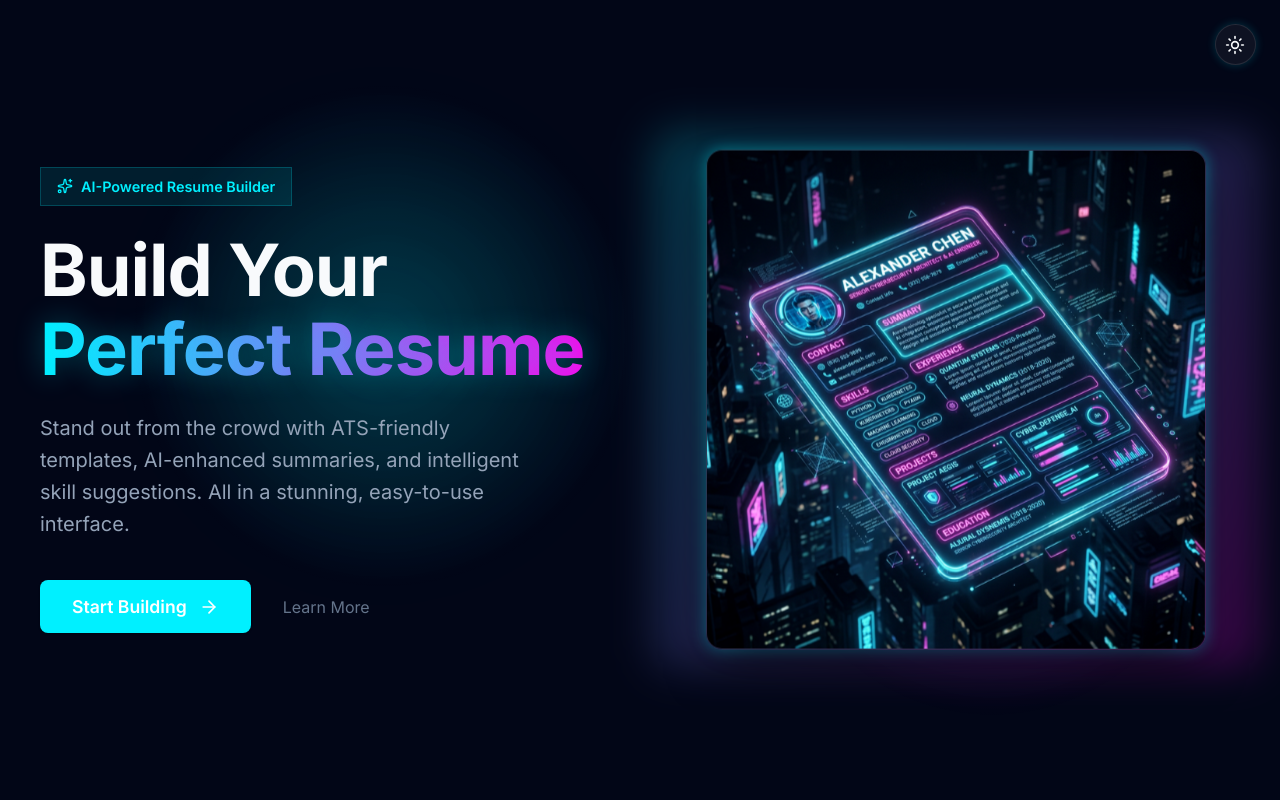
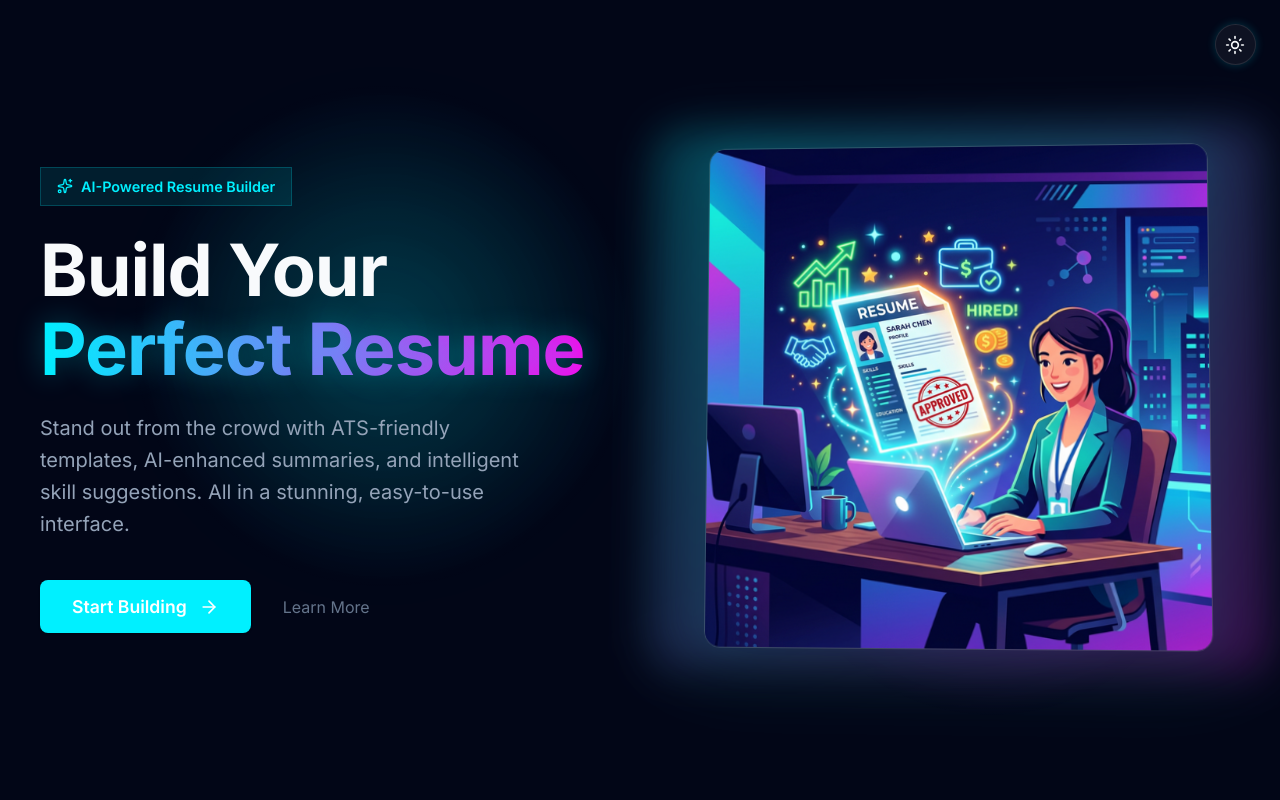
Before and after one commit to ARUNRG3005/resume-maker, a React (Vite) app: page / in a window 1280 px wide. Shown: the top 800 px of the page. Built offline with nearby package versions, Linux system fonts and the light colour scheme.

Commit message:
Replace landing page image with custom success cartoon illustration

```diff
--- a/src/components/Home.jsx
+++ b/src/components/Home.jsx
@@ -95,7 +95,7 @@ export default function Home({ onStart, theme, toggleTheme }) {
                     </div>
 
                     {/* Right Column: Hero Graphic */}
-                    <div style={{ position: 'relative', display: 'flex', justifyContent: 'center' }} className="animate-float">
+                    <div style={{ position: 'relative', display: 'flex', justifyContent: 'center' }} className="animate-float-3d">
                         {/* Decorative frame */}
                         <div style={{
                             position: 'absolute',
@@ -103,7 +103,8 @@ export default function Home({ onStart, theme, toggleTheme }) {
                             background: 'linear-gradient(135deg, rgba(0, 240, 255, 0.2), rgba(255, 0, 234, 0.2))',
                             borderRadius: '24px',
                             filter: 'blur(20px)',
-                            zIndex: -1
+                            zIndex: -1,
+                            transform: 'translateZ(-10px)'
                         }}></div>
 
                         {/* The generated image */}
@@ -114,8 +115,7 @@ export default function Home({ onStart, theme, toggleTheme }) {
                                 width: '100%',
                                 maxWidth: '500px',
                                 borderRadius: '16px',
-                                boxShadow: '0 25px 50px -12px rgba(0, 0, 0, 0.5), var(--neon-glow)',
-                                border: '1px solid rgba(255, 255, 255, 0.1)',
+                                border: '1px solid rgba(255, 255, 255, 0.15)',
                                 objectFit: 'cover'
                             }}
                         />
--- a/src/index.css
+++ b/src/index.css
@@ -1,5 +1,3 @@
-
-
 @import url('https://fonts.googleapis.com/css2?family=Inter:wght@300;400;500;600;700&display=swap');
 
 :root {
@@ -302,22 +300,27 @@ select {
   animation: fadeIn 0.4s ease-out forwards;
 }
 
-@keyframes float {
+@keyframes float3d {
   0% {
-    transform: translateY(0px) rotate(0deg);
+    transform: perspective(1000px) translateY(0) rotateX(4deg) rotateY(-4deg) scale(1);
+    filter: drop-shadow(0 15px 25px rgba(0, 0, 0, 0.4)) drop-shadow(0 0 15px rgba(0, 240, 255, 0.15));
   }
 
   50% {
-    transform: translateY(-20px) rotate(2deg);
+    transform: perspective(1000px) translateY(-18px) rotateX(-1deg) rotateY(2deg) scale(1.03);
+    filter: drop-shadow(0 35px 45px rgba(0, 0, 0, 0.6)) drop-shadow(0 0 35px rgba(0, 240, 255, 0.5));
   }
 
   100% {
-    transform: translateY(0px) rotate(0deg);
+    transform: perspective(1000px) translateY(0) rotateX(4deg) rotateY(-4deg) scale(1);
+    filter: drop-shadow(0 15px 25px rgba(0, 0, 0, 0.4)) drop-shadow(0 0 15px rgba(0, 240, 255, 0.15));
   }
 }
 
-.animate-float {
-  animation: float 6s ease-in-out infinite;
+.animate-float-3d {
+  animation: float3d 7s ease-in-out infinite;
+  transform-style: preserve-3d;
+  will-change: transform, filter;
 }
 
 @keyframes pulseGlow {
```
Also changed, not shown: src/assets/floating_resume.png.
